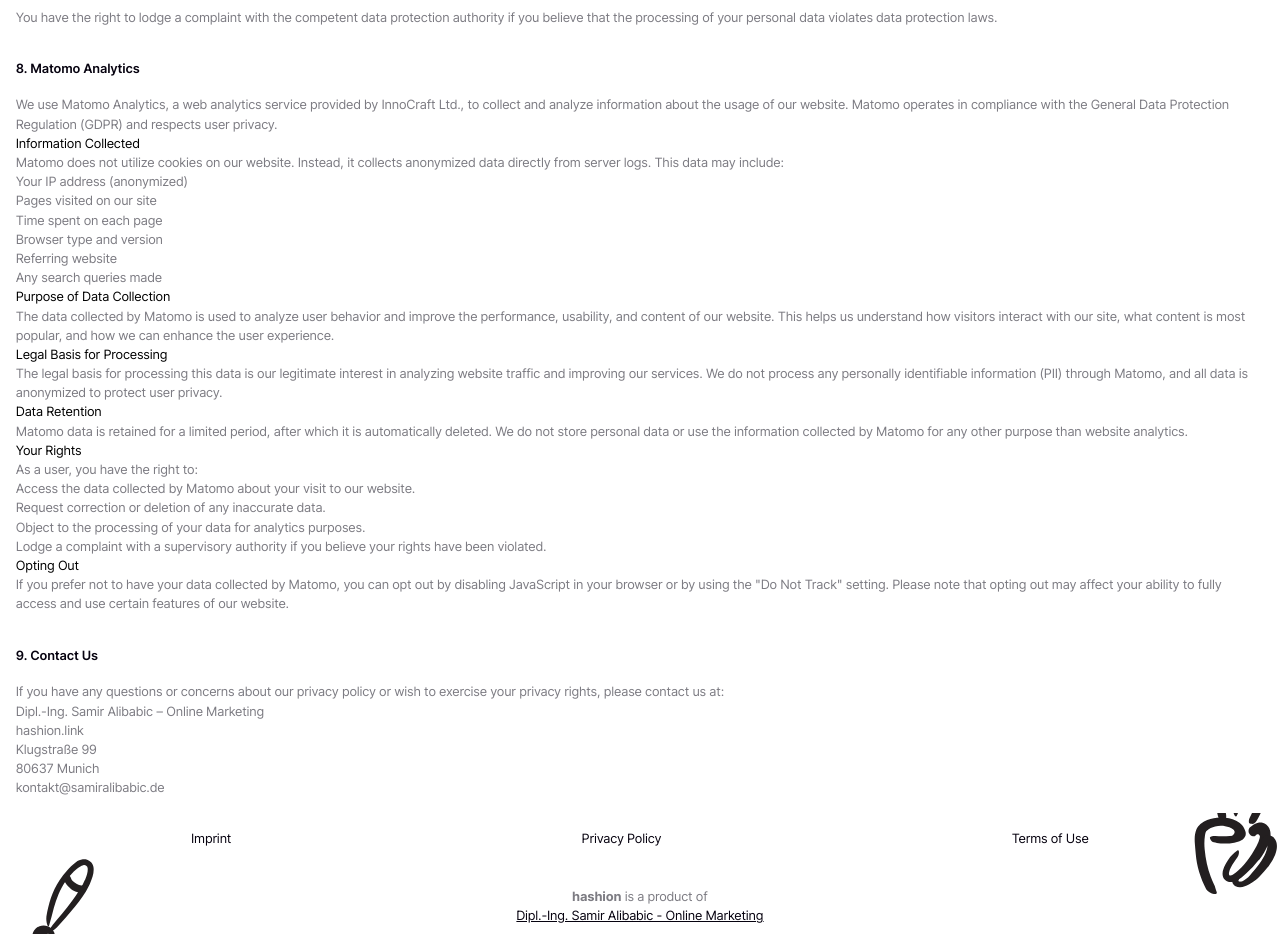
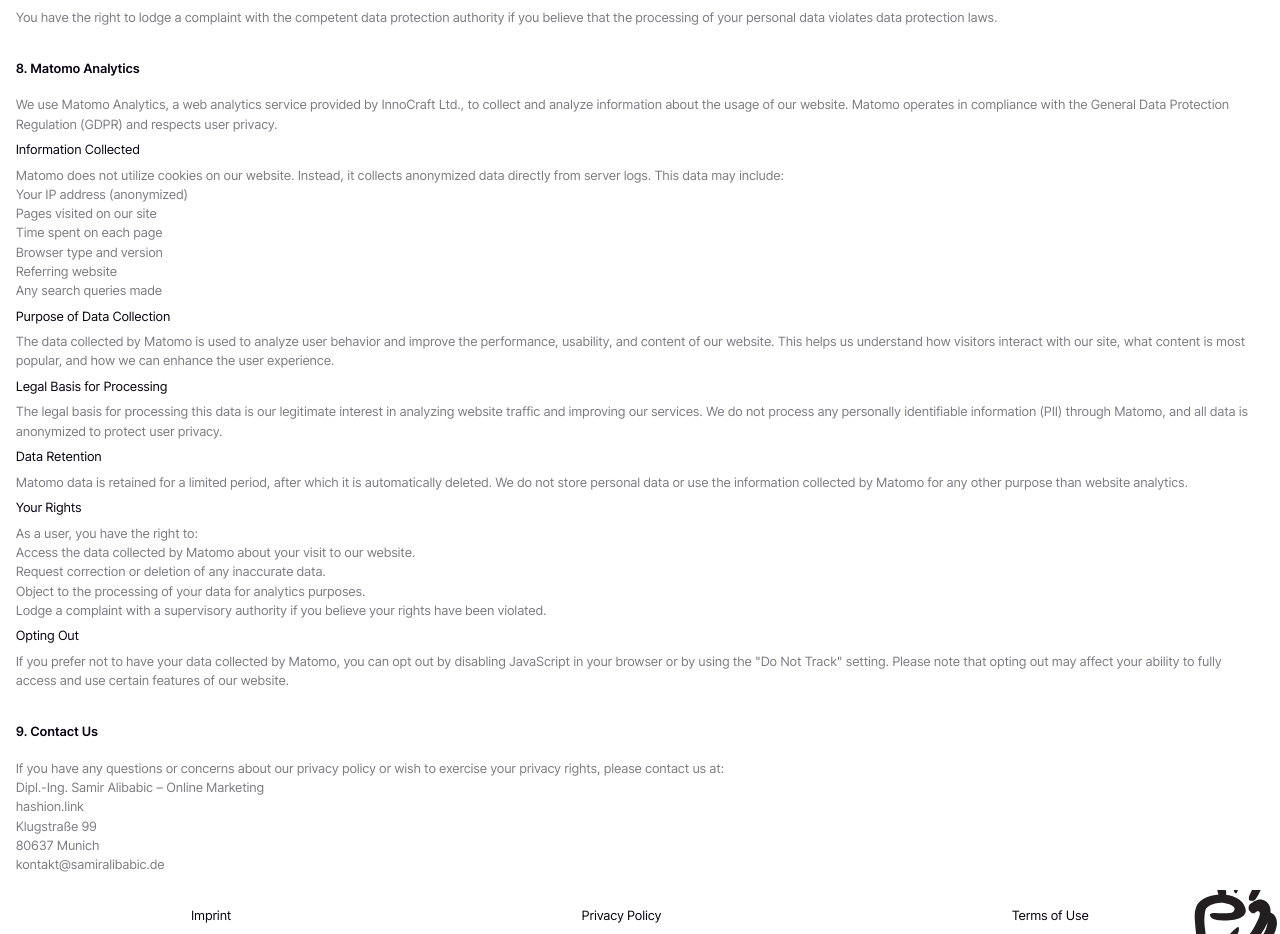
Before and after one commit to samiralibabic/hashnode-notion-integration, a Next.js app in the folder waitlist/: page /privacy in a window 1280 px wide. Shown: the part 1200-2134 px from the top of the page. Built offline with nearby package versions, Linux system fonts and the light colour scheme.

Commit message:
fix(waitlist): improve h4 styling

```diff
--- a/waitlist/app/globals.css
+++ b/waitlist/app/globals.css
@@ -17,12 +17,20 @@
     @apply font-semibold text-black-pearl;
   }
 
+  h4 {
+    @apply text-black-pearl;
+  }
+
   .legal h2 {
     @apply mb-5;
   }
 
   .legal h3 {
     @apply mt-10 mb-5;
+  }
+
+  .legal h4 {
+    @apply my-2;
   }
 
   h1 {
```
